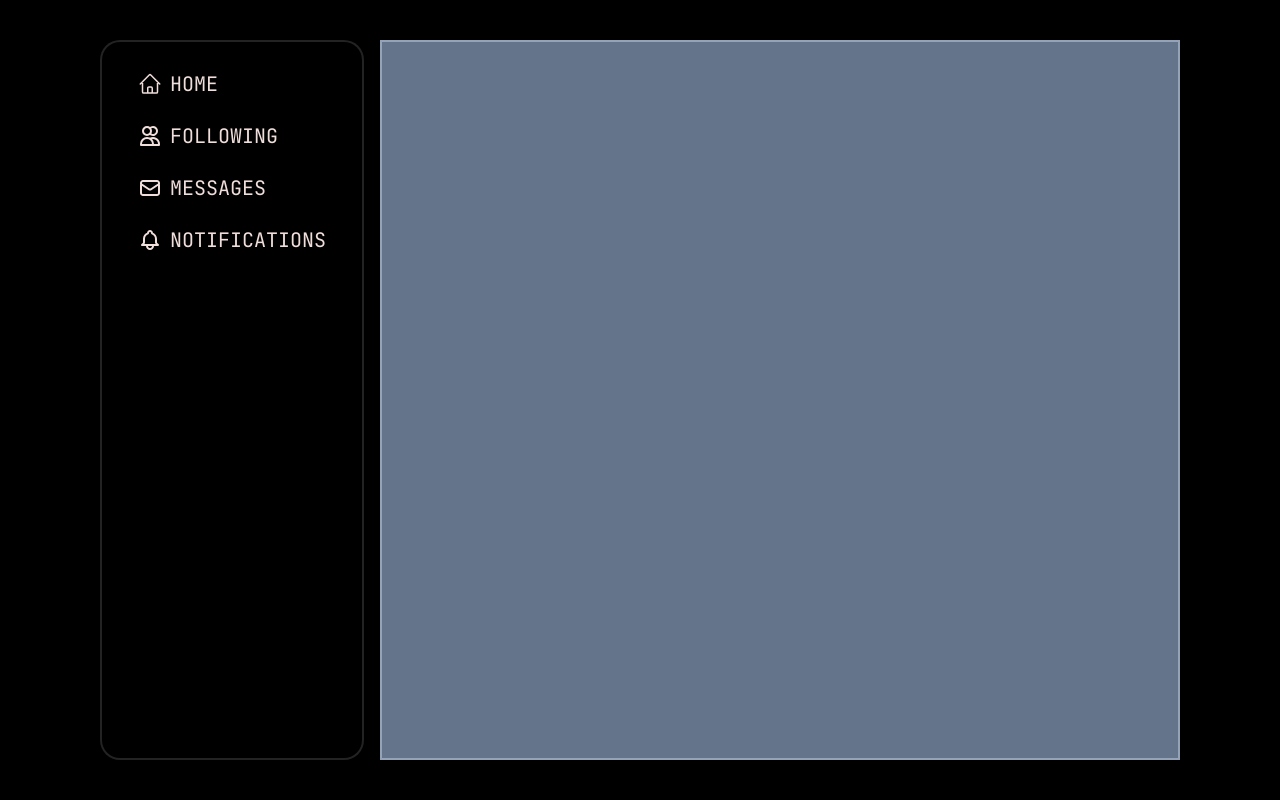
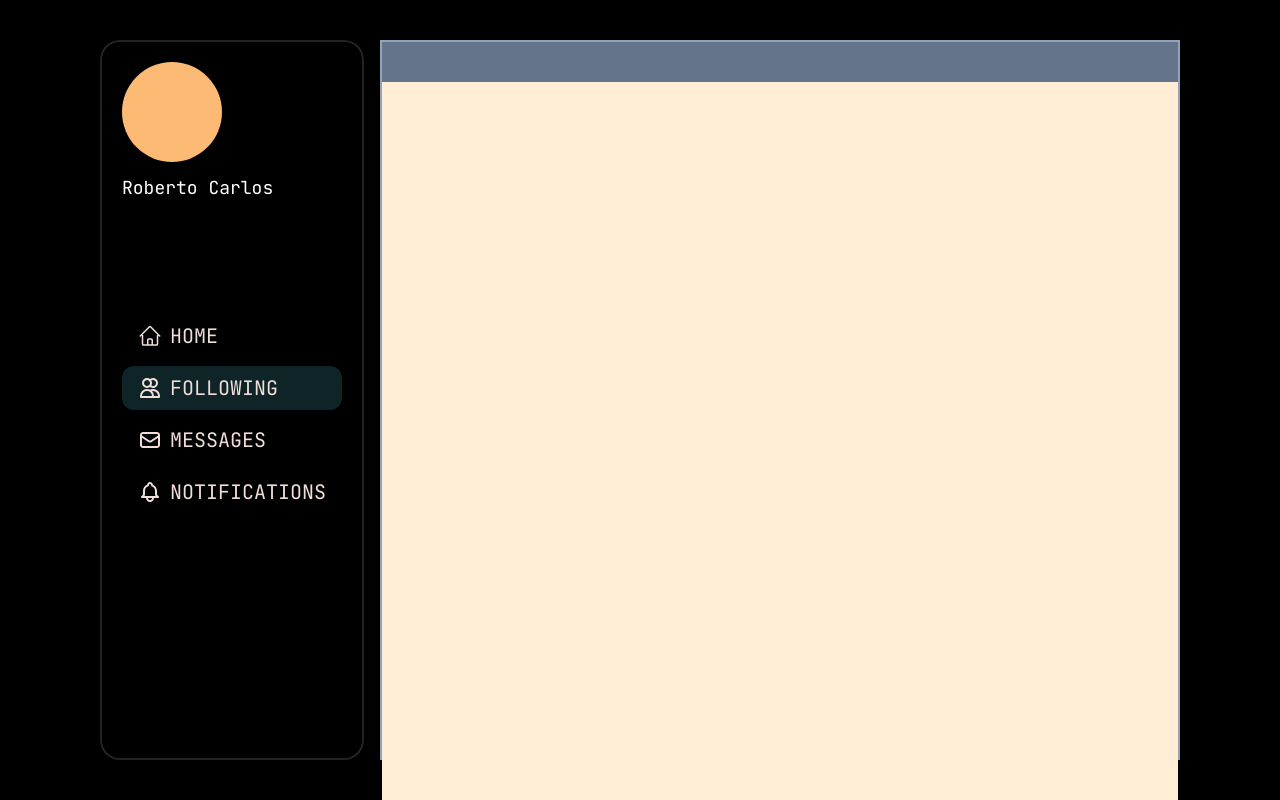
Before and after one commit to gab1991/nuxt-starter, a Nuxt app: page /following in a window 1280 px wide. Built offline with nearby package versions, Linux system fonts and the light colour scheme.

Commit message:
feat: Add AvatarBase component for displaying user avatar in NavBar

```diff
--- /dev/null
+++ b/components/AvatarBase.vue
@@ -0,0 +1,5 @@
+<script setup lang="ts"></script>
+
+<template>
+  <div class="h-[100px] w-[100px] rounded-full bg-orange-300"></div>
+</template>
--- a/components/NavBar.vue
+++ b/components/NavBar.vue
@@ -3,6 +3,7 @@ import HomeSvg from "~/assets/svg/Home.svg";
 import UsersSvg from "~/assets/svg/UsersOutline.svg";
 import MailSvg from "~/assets/svg/MailOutline.svg";
 import BellSvg from "~/assets/svg/BellOutline.svg";
+import AvatarBase from "./AvatarBase.vue";
 
 const LINKS = [
   { name: "HOME", path: "/", icon: HomeSvg },
@@ -13,7 +14,12 @@ const LINKS = [
 </script>
 
 <template>
-  <CardBase is="nav" class="flex flex-col gap-2">
+  <CardBase is="nav" class="flex flex-col gap-28">
+    <div class="flex flex-col gap-3">
+      <AvatarBase />
+      <span class="text-lg">Roberto Carlos</span>
+    </div>
+    <nav class="flex flex-col gap-2">
       <NuxtLink
         v-for="link in LINKS"
         :key="link.path"
@@ -24,5 +30,6 @@ const LINKS = [
         <component :is="link.icon" filled />
         {{ link.name }}
       </NuxtLink>
+    </nav>
   </CardBase>
 </template>
--- /dev/null
+++ b/pages/following.vue
@@ -0,0 +1,10 @@
+<script setup lang="ts">
+// import { ref, computed } from '#imports';
+
+// const count = ref(1);
+// const double = computed(() => count.value * 2);
+</script>
+
+<template>
+  <div class="h-screen w-full bg-orange-100" />
+</template>
--- /dev/null
+++ b/pages/messages.vue
@@ -0,0 +1,10 @@
+<script setup lang="ts">
+// import { ref, computed } from '#imports';
+
+// const count = ref(1);
+// const double = computed(() => count.value * 2);
+</script>
+
+<template>
+  <div class="h-screen w-full bg-orange-100" />
+</template>
```
Lines whose indentation alone changed are shown as unchanged.
